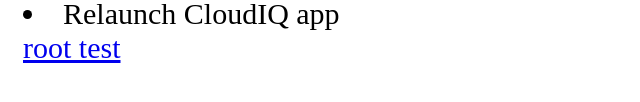
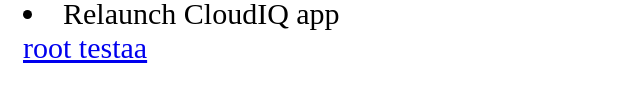
Before and after one commit to scottejoyce/mobile, a plain HTML site: page index.html in a window 1280 px wide. Shown: the part 622-724 px from the top of the page, 0-640 px from the left. Drawn offline with Linux system fonts and the light colour scheme.

Commit message:
Update index.html

```diff
--- a/index.html
+++ b/index.html
@@ -22,7 +22,7 @@
         <li>Go back to your iPhone home page and the CloudIQ app should be installed, tap to open the app</li>
         <li>If a popup dialog shows up with message "Untrusted Enterprise Developer", tap on <b>Cancel</b>, and go to your iPhone Settings > General > Device Management > EMC Corporation, tap on <b>Trust "EMC Corporation"</b>.</li>
         <li>Relaunch CloudIQ app</li>
-    <a href="manifest.plist">root test</a>
+    <a href="manifest.plist">root testaa</a>
     </div>
 </body>
 </html>
```
